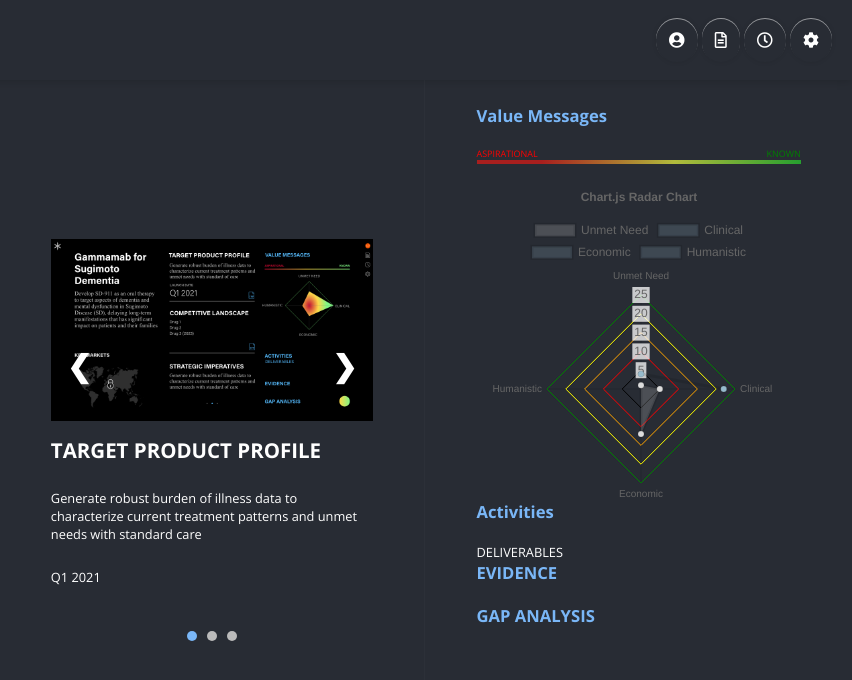
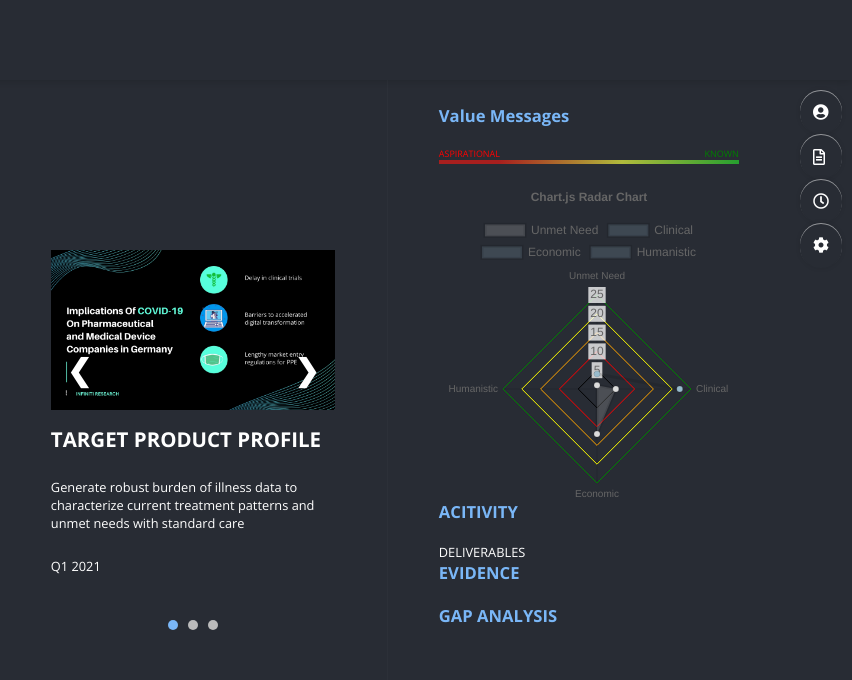
Before and after one commit to samifaith/aesara, a website with bundled scripts: page public/index.html in a window 1280 px wide. Shown: the full height of the page, 428-1280 px from the left. Built offline with nearby package versions, Linux system fonts and the light colour scheme; no server answers.

Commit message:
final update

```diff
--- a/public/css/panel.css
+++ b/public/css/panel.css
@@ -47,10 +47,12 @@ Slide In Panel - by CodyHouse.co
   font-size: 2rem;
   color: #64788c;
 }
-
+.icons{
+  padding: 10px 10px;
+}
 .cd-btn {
   position: relative;
-  display: inline-block;
+  display: block;
   padding: .7em .5em;
   color: #ffffff;
   border-radius: 20em;
--- a/public/index.html
+++ b/public/index.html
@@ -13,12 +13,6 @@
     <main class="cd-main-content">
     <header>
       <img src="windrose.png" alt="">
-      <div class="icons">
-        <a href="#" class="cd-btn"><i class="fas fa-user-circle"></i></a>
-        <a href="#" class="cd-btn"><i class="far fa-file-alt"></i></a>
-        <a href="#0" class="cd-btn js-cd-panel-trigger" data-panel="main"><i class="far fa-clock"></i></a>
-        <a href="#" class="cd-btn"><i class="fas fa-cog"></i></a>
-      </div>
     </header>
     <div class="hero">
       <section class="onePanel">
@@ -33,18 +27,18 @@
       <section class="twoPanel">
         <div class="list" id="list">
           <div class="slides oneSlide">
-            <img src="Img2.jpg" alt="">
+            <img src="medical.jpg" alt="">
             <h3>TARGET PRODUCT PROFILE</h3>
             <p>Generate robust burden of illness data to characterize current treatment patterns and unmet needs with standard care</p>
             <p>Q1 2021</p>
           </div>
           <div class="slides twoSlide">
-            <img src="Img1.jpg" alt="">
+            <img src="covid.png" alt="">
             <h3>STRATEGIC IMPERATIVES</h3>
             <p>Generate robust burden of illness data to characterize current treatment patterns and unmet needs with standard care</p>
           </div>
           <div class="slides threeSlide">
-            <img src="Img3.jpg" alt="">
+            <img src="digital.jpeg" alt="">
             <h3>COMPETITIVE LANDSCAPE</h3>
             <ul>
               <li>Drug 1</li>
@@ -71,11 +65,18 @@
         <div class="chart">
           <canvas id="myChart"></canvas>
         </div>
-        <h4>Activities</h4>
+        <h4>ACITIVITY</h4>
         <p>DELIVERABLES</p>
         <h4>EVIDENCE</h4>
         <h4>GAP ANALYSIS</h4>
       </section>
+      <ul class="icons">
+        <a href="#" class="cd-btn"><i class="fas fa-user-circle"></i></a>
+        <a href="#" class="cd-btn"><i class="far fa-file-alt"></i></a>
+        <a href="#0" class="cd-btn js-cd-panel-trigger" data-panel="main"><i class="far fa-clock"></i></a>
+        <a href="#" class="cd-btn"><i class="fas fa-cog"></i></a>
+      </ul>
+
     </div>
   </main>
     <div class="cd-panel cd-panel--from-right js-cd-panel-main">
```
Also changed, not shown: public/covid.png (added), public/digital.jpeg (added), public/medical.jpg (added), 2 other files.
